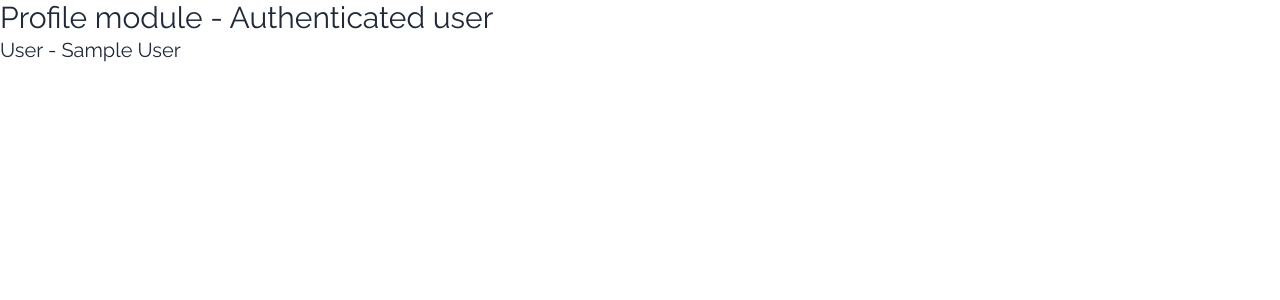
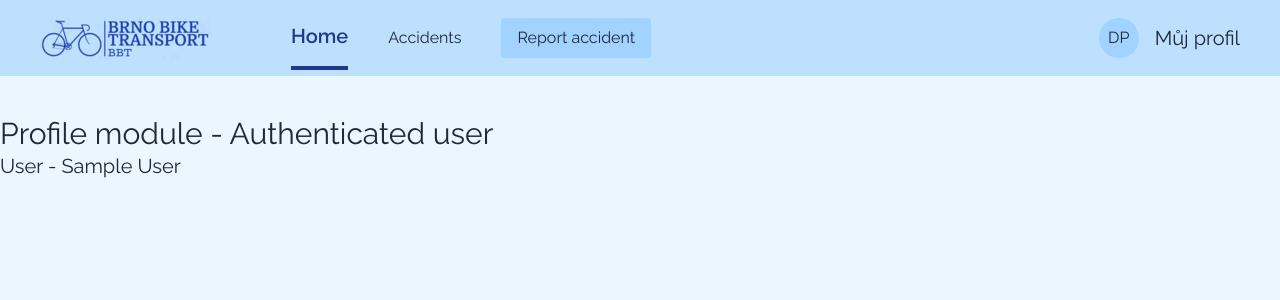
Before and after one commit to kamilfnukal/BTA, a Next.js app: page /auth/profile in a window 1280 px wide. Shown: the top 300 px of the page. Built offline with nearby package versions, Linux system fonts and the light colour scheme; no server answers; sample sign-in values are in the browser's storage.

Commit message:
Baselayout

```diff
--- /dev/null
+++ b/src/components/layouts/BaseLayout.tsx
@@ -0,0 +1,49 @@
+import { PropsWithChildren } from 'react'
+import Image from 'next/image'
+import LOGO from '../../../public/BBT_logo-b.png'
+import Link from 'next/link'
+import { signOut } from 'next-auth/react'
+
+const BaseLayout: React.FC<PropsWithChildren> = ({ children }) => {
+  return (
+    <div className="min-h-screen w-full flex flex-col bg-lighterblue/30">
+      <nav className="bg-lighterblue flex w-full items-center mb-10">
+        <Image src={LOGO} alt="" className="mx-10 py-4" />
+        <ul className="flex items-center space-x-10 container mx-auto px-10 grow">
+          {/* Selected link */}
+          <li className="text-blue-900 text-xl font-semibold border-b-4 border-b-blue-900 h-full flex items-center py-4">
+            <Link href="/auth/home">Home</Link>
+          </li>
+          <li>
+            <Link href="/auth/accidents/history">Accidents</Link>
+          </li>
+          <li className="bg-lightblue rounded px-4 py-2">
+            <Link href="/auth/accidents/report">Report accident</Link>
+          </li>
+        </ul>
+
+        {/* Profile */}
+        <div className="flex items-center justify-center mr-10 whitespace-nowrap space-x-4">
+          {/* TODO: user's first_name letter and last_name letter */}
+          <div className="h-10 w-10 rounded-full bg-lightblue flex items-center justify-center">DP</div>
+          <div className="dropdown dropdown-end">
+            <label tabIndex={0} className="text-xl cursor-pointer">
+              Můj profil
+            </label>
+            <ul tabIndex={0} className="dropdown-content menu p-2 mt-2 shadow bg-base-100 rounded-box w-52">
+              <li>
+                <Link href="/auth/profile">Nastavení</Link>
+              </li>
+              <li className="text-red-800">
+                <button onClick={() => signOut()}>Odhlásit se</button>
+              </li>
+            </ul>
+          </div>
+        </div>
+      </nav>
+      {children}
+    </div>
+  )
+}
+
+export { BaseLayout }
--- /dev/null
+++ b/src/components/layouts/index.ts
@@ -0,0 +1 @@
+export * from './BaseLayout'
--- a/src/hooks/auth.ts
+++ b/src/hooks/auth.ts
@@ -5,7 +5,7 @@ export const useAuth = () => {
   const { data, status } = useSession()
 
   const isLoading = status === 'loading'
-  const user = isLoading ? null : data!.user
+  const user = isLoading ? null : data?.user
 
   return {
     isLoading,
--- a/src/modules/ProtectedModule.tsx
+++ b/src/modules/ProtectedModule.tsx
@@ -1,17 +1,21 @@
 import { useSession } from 'next-auth/react'
+import Image from 'next/image'
 import { useRouter } from 'next/router'
 import React, { PropsWithChildren, useEffect } from 'react'
+import LOGO from '../../public/BBT_logo-b.png'
+import { BaseLayout } from '../components/layouts/BaseLayout'
 
 const ProtectedModule: React.FC<PropsWithChildren> = ({ children }) => {
-  const { status } = useSession()
+  const { status, data } = useSession()
   const router = useRouter()
 
   useEffect(() => {
     if (status === 'unauthenticated') router.replace('/')
   }, [status])
 
-  // Add base auth layout here
-  return <>{children}</>
+  // TODO: Pass navigation component to BaseLayout (report accident will have different navigation)
+  // TODO: Fix auth
+  return data?.user ? <BaseLayout>{children}</BaseLayout> : null
 }
 
 export { ProtectedModule }
--- a/tailwind.config.js
+++ b/tailwind.config.js
@@ -2,7 +2,15 @@
 module.exports = {
   content: ['./src/pages/**/*.{js,ts,jsx,tsx}', './src/components/**/*.{js,ts,jsx,tsx}', './src/modules/**/*.{js,ts,jsx,tsx}'],
   theme: {
-    extend: {}
+    extend: {
+      colors: {
+        "lighterblue": "#BDE0FE",
+        "lightblue": "#A2D2FF",
+        "lighterpink": "#FFC8DD",
+        "lightpink": "#FFAFCC",
+        "lightpurple": "#CDB4DB"
+      }
+    }
   },
   plugins: [require("daisyui")]
 }
```
Also changed, not shown: public/BBT_logo-b.png (added), public/BBT_logo.png (added).
